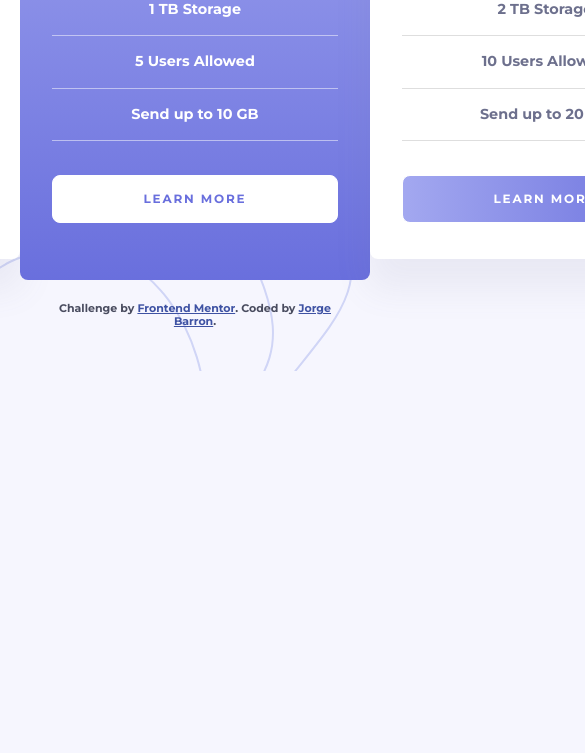
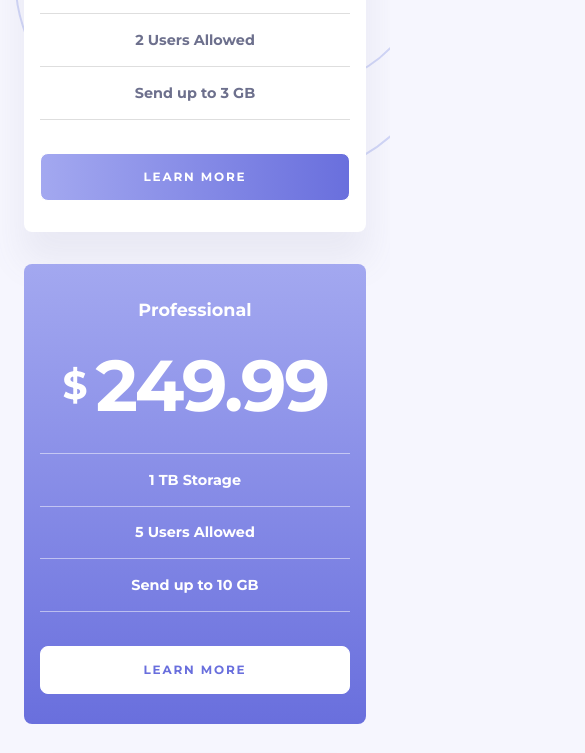
Before and after one commit to jorge8168711/pricing-component-challenge, a plain HTML site: page src/index.html in a window 390 px wide. Shown: the part 473-1226 px from the top of the page, 585 px wide, since content can reach past the window. Before the commit the page ends 844 px from the top, so only its background shows below. Drawn offline with nearby package versions, Linux system fonts and the light colour scheme; files that its build step writes are made by us from their sources; files whose address does not match are found by name.

Commit message:
Mobile layout

```diff
--- a/src/styles/_base.scss
+++ b/src/styles/_base.scss
@@ -25,6 +25,10 @@ body {
   margin-left: auto;
   margin-right: auto;
   padding: 0 2rem;
+
+  @media screen and (max-width: 400px) {
+    padding: 0 1.5rem;
+  }
 }
 
 .attribution {
@@ -32,6 +36,7 @@ body {
   font-size: 11px;
   text-align: center;
 }
+
 .attribution a {
   color: hsl(228, 45%, 44%);
 }
--- a/src/styles/_plan.scss
+++ b/src/styles/_plan.scss
@@ -1,4 +1,6 @@
 .plans {
+  width: 100%;
+
   .plan__price.month {
     display: none;
   }
@@ -107,3 +109,31 @@
     background-color: transparent;
   }
 }
+
+
+@media screen and (max-width: 1120px) {
+  .plans {
+    flex-direction: column;
+  }
+
+  .plan {
+    margin-bottom: 2rem;
+  }
+
+  .plan,
+  .plan.selected {
+    padding: 2.25rem 1rem 1.9rem;
+  }
+}
+
+@media screen and (max-width: 480px) {
+  .plan {
+    min-width: 100%;
+  }
+}
+
+@media screen and (max-width: 340px) {
+  .plan__price {
+    font-size: 3.5rem;
+  }
+}
```
Also changed, not shown: build/index.css.
